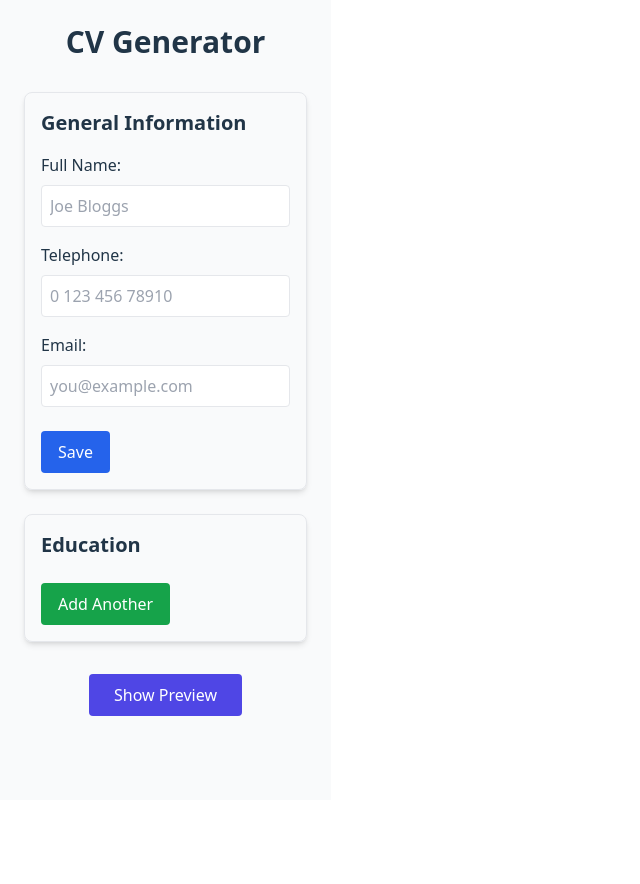
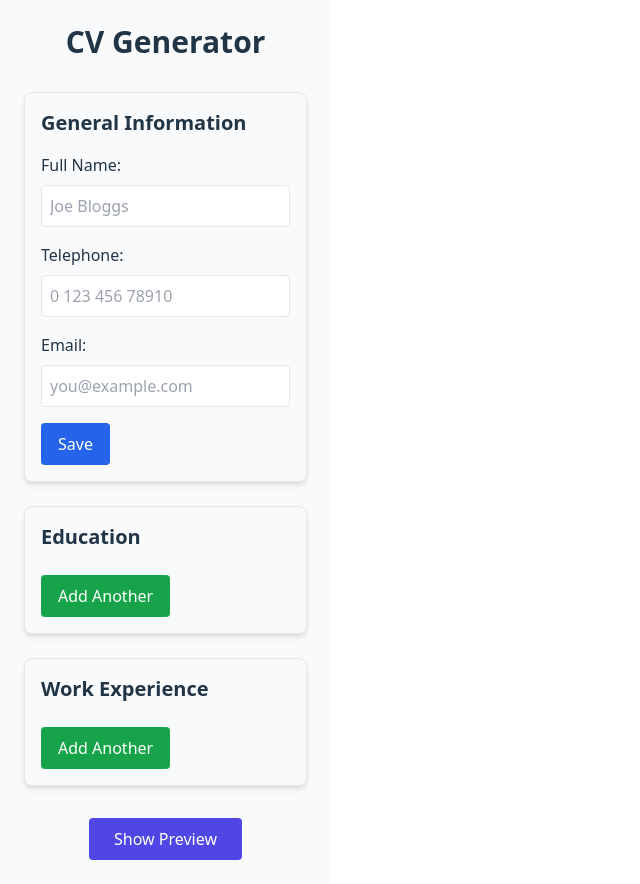
Before and after one commit to nathanhrussell/cv-application, a React (Vite) app: page / in a window 1280 px wide. Shown: the whole page, without its empty margins (0-640 px from the left). Before the commit the page ends 800 px from the top, so only its background shows below. Built offline with nearby package versions, Linux system fonts and the light colour scheme.

Commit message:
Link WorkExperience to Preview Panel

```diff
--- a/src/App.jsx
+++ b/src/App.jsx
@@ -7,6 +7,7 @@ import Preview from "./components/Preview";
 function App() {
   const [showPreview, setShowPreview] = useState(false);
   const [educationList, setEducationList] = useState([]);
+  const [workExperienceList, setWorkExperienceList] = useState([]);
 
   const [generalInfo, setGeneralInfo] = useState({
     name: "",
@@ -22,6 +23,8 @@ function App() {
 
       <Education data={educationList} onChange={setEducationList} />
 
+      <WorkExperience data={workExperienceList} onChange={setWorkExperienceList} />
+
       <div className="mt-8 text-center">
         <button
           className="bg-indigo-600 text-white px-6 py-2 rounded hover:bg-indigo-700"
@@ -31,7 +34,13 @@ function App() {
         </button>
       </div>
 
-      {showPreview && <Preview generalInfo={generalInfo} educationList={educationList}/>}
+      {showPreview && (
+        <Preview
+        generalInfo={generalInfo}
+        educationList={educationList}
+        workExperienceList={workExperienceList}
+        />
+      )}
     </div>
   );
 }
--- a/src/components/Education.jsx
+++ b/src/components/Education.jsx
@@ -1,5 +1,3 @@
-import { useState } from "react";
-
 function Education({ data, onChange }) {
   const handleChange = (id, field, value) => {
     onChange(
@@ -123,7 +121,7 @@ function Education({ data, onChange }) {
         </div>
       ))}
 
-      <div className="pt-2">
+      <div className="mt-6">
         <button
           className="bg-green-600 text-white px-4 py-2 rounded hover:bg-green-700"
           onClick={handleAddEntry}
--- a/src/components/GeneralInfo.jsx
+++ b/src/components/GeneralInfo.jsx
@@ -48,7 +48,7 @@ function GeneralInfo({ data, onChange }) {
           />
         </div>
 
-        <div className="pt-2">
+        <div className="mt-6">
           {isEditing ? (
             <button
               className="bg-blue-600 text-white px-4 py-2 rounded hover:bg-blue-700"
--- a/src/components/Preview.jsx
+++ b/src/components/Preview.jsx
@@ -1,4 +1,4 @@
-function Preview({ generalInfo, educationList }) {
+function Preview({ generalInfo, educationList, workExperienceList }) {
     return (
       <div className="mt-10 max-w-md mx-auto bg-white p-6 border rounded-lg shadow">
         <h2 className="text-xl font-bold mb-4">CV Preview</h2>
@@ -22,6 +22,24 @@ function Preview({ generalInfo, educationList }) {
             </ul>
           </>
         )}
+
+        {workExperienceList.length > 0 && (
+                <>
+                    <h3 className="text-lg font-semibold mt-6 mb-2">Work Experience</h3>
+                    <ul className="list-disc list-inside space-y-2">
+                    {workExperienceList
+                        .filter((entry) => !entry.isEditing)
+                        .map((entry) => (
+                        <li key={entry.id}>
+                            <p className="font-medium">{entry.position}</p>
+                            <p>{entry.company}</p>
+                            <p className="text-sm text-gray-600">{entry.years}</p>
+                        </li>
+                        ))}
+                    </ul>
+                </>
+                )}
+
       </div>
     );
   }
--- a/src/components/WorkExperience.jsx
+++ b/src/components/WorkExperience.jsx
@@ -1,37 +1,31 @@
-import { useState } from "react";
-
-function WorkExperience() {
-  const [entries, setEntries] = useState([
-    { id: Date.now(), company: "", positions: "", years: "", isEditing: true },
-  ]);
-
+function WorkExperience({ data, onChange }) {
     const handleChange = (id, field, value) => {
-    setEntries((prev) =>
-      prev.map((entry) =>
+      onChange(
+        data.map((entry) =>
           entry.id === id ? { ...entry, [field]: value } : entry
         )
       );
     };
 
     const handleSave = (id) => {
-    setEntries((prev) =>
-      prev.map((entry) =>
+        onChange(
+          data.map((entry) =>
             entry.id === id ? { ...entry, isEditing: false } : entry
           )
         );
       };
 
       const handleEdit = (id) => {
-    setEntries((prev) =>
-      prev.map((entry) =>
+        onChange(
+          data.map((entry) =>
             entry.id === id ? { ...entry, isEditing: true } : entry
           )
         );
       };
 
   const handleAddEntry = () => {
-    setEntries((prev) => [
-      ...prev,
+    onChange([
+      ...data,
       {
         id: Date.now(),
         company: "",
@@ -43,14 +37,14 @@ function WorkExperience() {
   };
 
   const handleRemoveEntry = (id) => {
-    setEntries((prev) => prev.filter((entry) => entry.id !== id));
+    onChange(data.filter((entry) => entry.id !== id));
   };
 
   return (
     <div className="p-4 border rounded-lg shadow-md max-w-md mx-auto my-6">
-      <h2 className="text-xl font-semibold mb-4">Education</h2>
+      <h2 className="text-xl font-semibold mb-4">Work Experience</h2>
 
-      {entries.map((entry) => (
+      {data.map((entry) => (
         <div
           key={entry.id}
           className="mb-6 border-b pb-4 last:border-b-0 last:pb-0"
@@ -61,10 +55,10 @@ function WorkExperience() {
               <input
                 type="text"
                 className="w-full border p-2 rounded"
-                value={entry.institution}
+                value={entry.company}
                 placeholder="Acme Corp"
                 onChange={(e) =>
-                  handleChange(entry.id, "institution", e.target.value)
+                  handleChange(entry.id, "company", e.target.value)
                 }
                 disabled={!entry.isEditing}
               />
@@ -87,10 +81,10 @@ function WorkExperience() {
               <input
                 type="text"
                 className="w-full border p-2 rounded"
-                value={entry.year}
+                value={entry.years}
                 placeholder="2019-2023"
                 onChange={(e) =>
-                  handleChange(entry.id, "year", e.target.value)
+                  handleChange(entry.id, "years", e.target.value)
                 }
                 disabled={!entry.isEditing}
               />
@@ -127,7 +121,7 @@ function WorkExperience() {
         </div>
       ))}
 
-      <div className="pt-2">
+      <div className="mt-6">
         <button
           className="bg-green-600 text-white px-4 py-2 rounded hover:bg-green-700"
           onClick={handleAddEntry}
```
Lines whose indentation alone changed are shown as unchanged.
